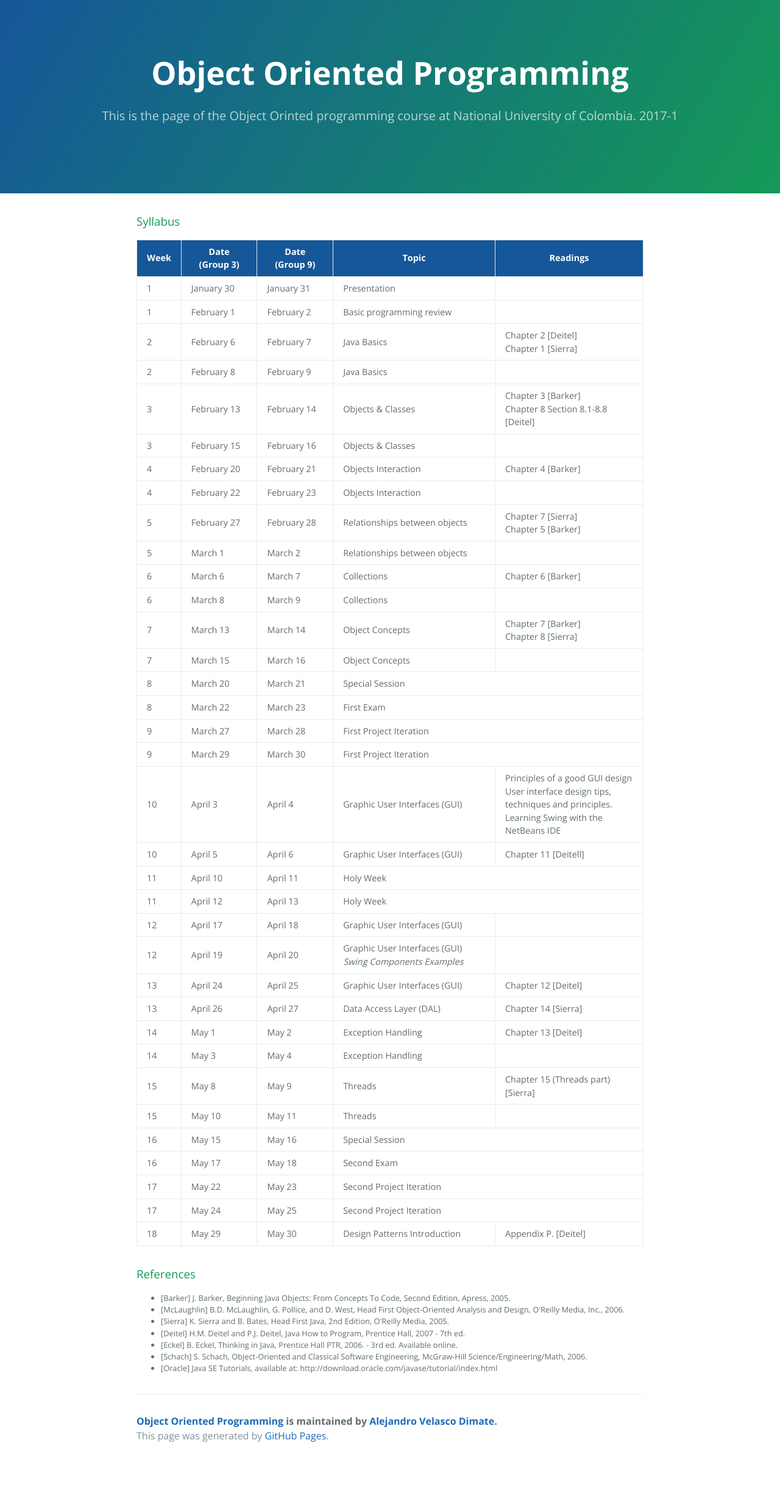
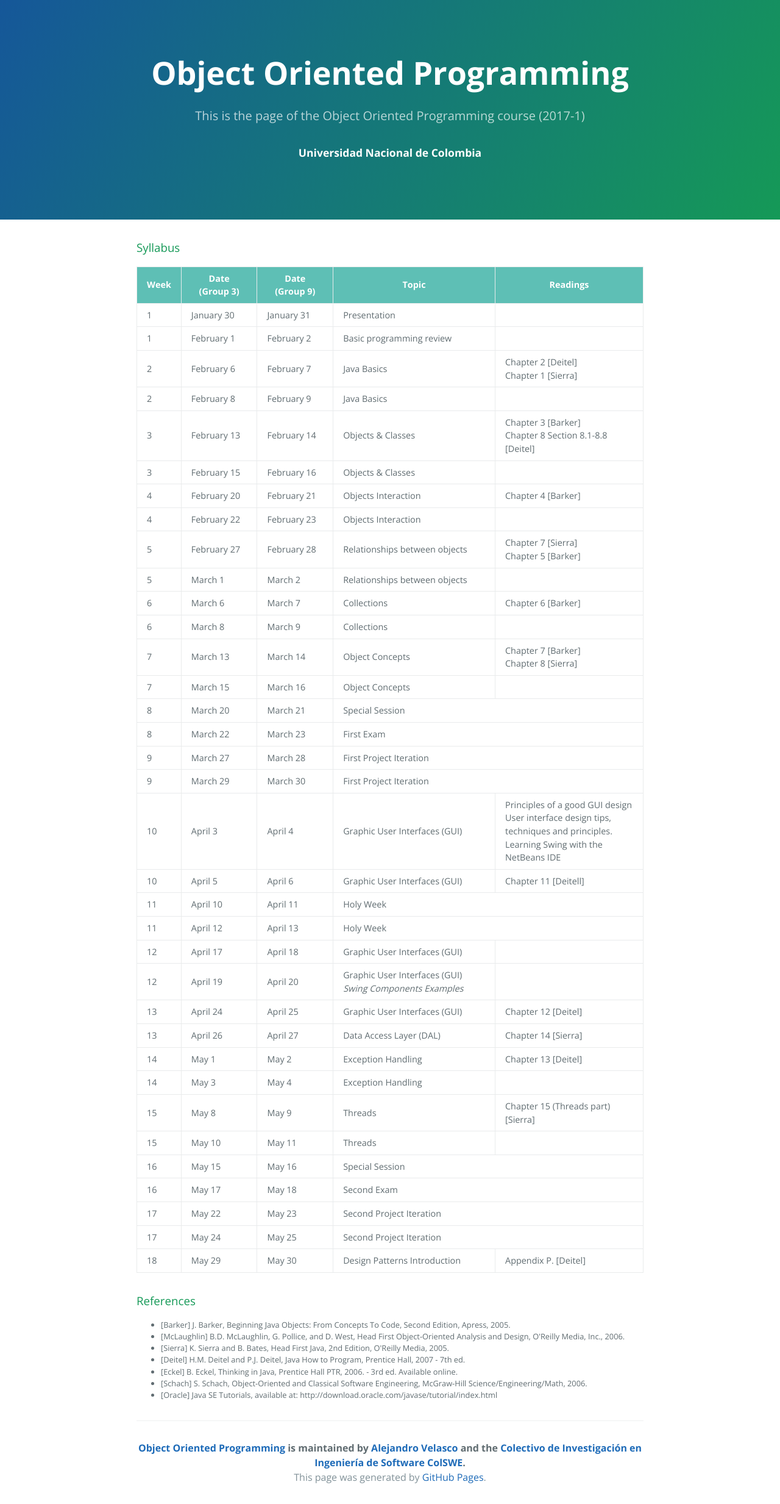
Before and after one commit to oopunal/oopunal.github.io, a Jekyll site: the page built from _posts/2017-01-7-syllabus.markdown, in a window 1280 px wide. Shown: the whole page at 61% size. Built offline with Jekyll 4.4.1, drawn with Linux system fonts in a browser that asks for light colours; before the commit the page ends 2398 px from its top, so only the background shows below that.

Commit message:
fixed header and footer styles

```diff
--- a/_config.yml
+++ b/_config.yml
@@ -1,12 +1,12 @@
 # Setup
 title:        Object Oriented Programming
-tagline:      This is the page of the Object Orinted programming course at National University of Colombia. 2017-1
+tagline:      This is the page of the Object Oriented Programming course (2017-1)
 baseurl:      ""
 paginate:     1
 
 # About/contact
 author:
-  name:       Alejandro Velasco Dimate
+  name:       Alejandro Velasco
   url:        https://co.linkedin.com/in/sebastian-alejandro-velasco-dimate-226312101
 
 # Gems
--- a/_includes/page-footer.html
+++ b/_includes/page-footer.html
@@ -1,4 +1,4 @@
 <footer class="site-footer">
-  <span class="site-footer-owner"><a href="{{ site.url }}">{{ site.title }}</a> is maintained by <a href="{{ site.author.url }}">{{ site.author.name }}</a>.</span>
+    <span class="site-footer-owner"><a href="{{ site.url }}">{{ site.title }}</a> is maintained by <a href="{{ site.author.url }}">{{ site.author.name }}</a> and the <a href="http://www.hermes.unal.edu.co/pages/Consultas/Grupo.xhtml;jsessionid=0F75831FDC9E890F32613921EB1BC9F2.tomcat4?idGrupo=879&opcion=1">Colectivo de Investigación en Ingeniería de Software ColSWE</a>.</span>
   <span class="site-footer-credits">This page was generated by <a href="https://pages.github.com">GitHub Pages</a>.</span>
 </footer>
--- a/_includes/page-header.html
+++ b/_includes/page-header.html
@@ -1,4 +1,5 @@
 <section class="page-header">
   <h1 class="project-name">{{ site.title }}</h1>
   <h2 class="project-tagline">{{ site.tagline }}</h2>
+  <h3 >Universidad Nacional de Colombia</h3>
 </section>
--- a/css/cayman.css
+++ b/css/cayman.css
@@ -221,6 +221,7 @@ a {
     border: 0; }
 
 .site-footer {
+    text-align: center;
   padding-top: 2rem;
   margin-top: 2rem;
   border-top: solid 1px #eff0f1; }
@@ -242,7 +243,7 @@ a {
   color: #819198; }
 
 .table-header{
-    background-color: #155799;
+    background-color: #5ebfb5;
     color: white;
     font-weight: bold;
     text-align: center;
```
Also changed, not shown: 6 other files.
